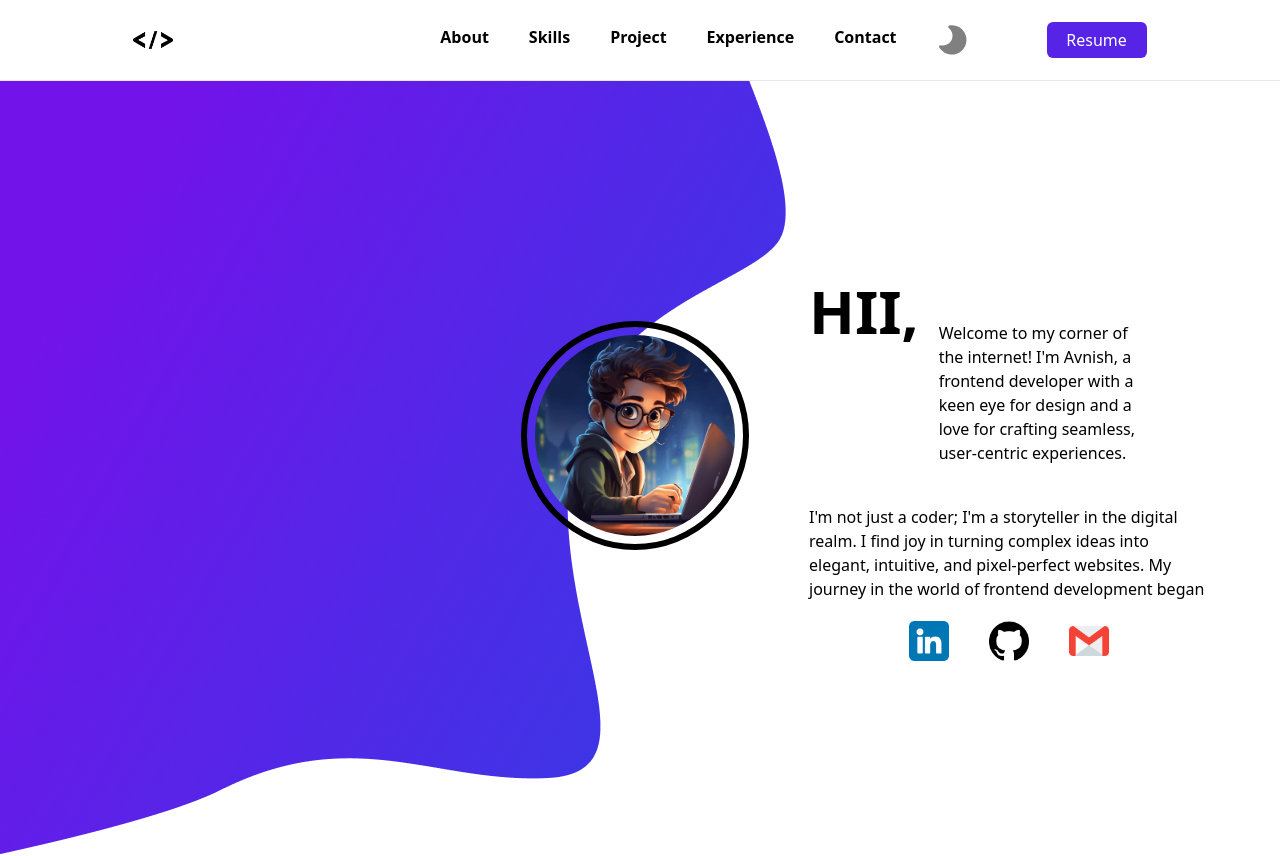
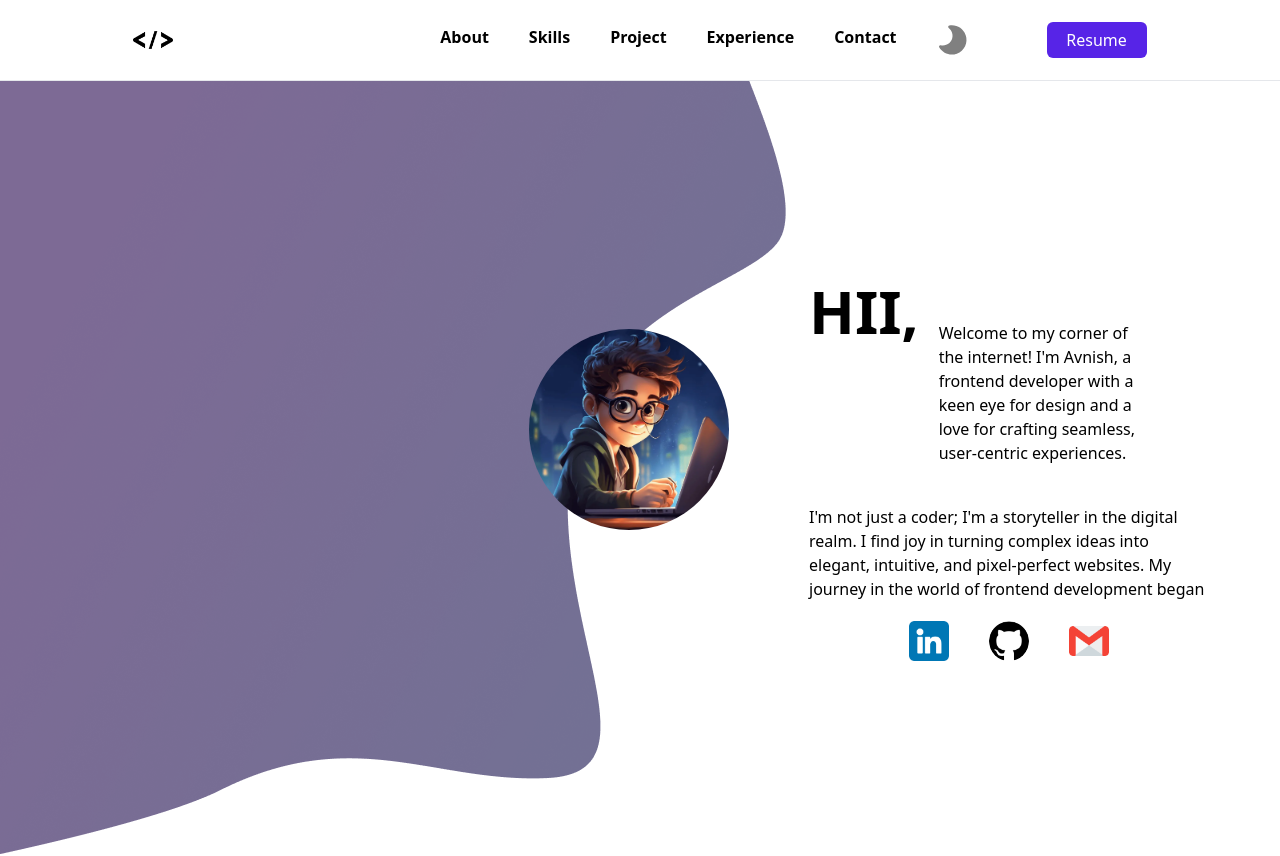
Before and after one commit to Avnish-v/portfolio, a React (Create React App) app: page / in a window 1280 px wide. Shown: the top 856 px of the page. Built offline with nearby package versions, Linux system fonts and the light colour scheme.

Commit message:
Added the hero image

```diff
--- a/src/Pages/App/App.js
+++ b/src/Pages/App/App.js
@@ -10,7 +10,7 @@ import { useContextData } from '../../Provider/Mode'
 const App = () => {
   const {mode} =useContextData();
   return (
-  <div style={{ backgroundColor: mode ? "black" : "white" }}>
+  <div style={{ backgroundColor: mode ? "#121212" : "white" , color : mode ? "white" : "black" }}>
     <Navbar/>
     <Hero/>
     <Skill/>
--- a/src/Pages/Contact.js
+++ b/src/Pages/Contact.js
@@ -7,7 +7,7 @@ const Contact = () => {
     <h1 className='text-4xl font-semibold '>Cont<span className='under'>act</span></h1>
     </div>
 <div className='flex justify-center '>
-<form action="https://getform.io/f/7f90499c-27d8-416c-a92a-6d05934f3b9d" className='border rounded-md p-10' method="POST">
+<form action="https://getform.io/f/7f90499c-27d8-416c-a92a-6d05934f3b9d" className='border rounded-lg p-10' method="POST">
     <div className='flex flex-col gap-5'>
  <div className='flex flex-col'>
     <label>Name</label>
--- a/src/Pages/Hero.js
+++ b/src/Pages/Hero.js
@@ -6,27 +6,27 @@ const Hero = () => {
   return (
 <div className='flex '>
     <div className='relative'>
-        <img src={Icons.Hero} />
+        <img src={Icons.Hero} style={{filter : mode ? "contrast(0.2)" :""}} alt='hero' />
         <div className='absolute top-[30%] left-[66%] '>
-        <div className='p-2 border-[6px] border-black rounded-full '><img src={Icons.programmer} className='rounded-full ' width={200} height={200}/></div>
+        <div className='p-2   rounded-full '><img src={Icons.programmer} className='rounded-full '  width={200} height={200}/></div>
     </div>
     </div>
 
     {/* //! second section */}
     <div className='flex flex-col justify-center  h-screen px-5 '>
         <div className='flex gap-x-5'>
-        <h1 className={`text-6xl font-bold ${mode ? "text-black" : 'text-white'}  `}>HII,</h1>
+        <h1 className={`text-6xl font-bold   `}>HII,</h1>
         <div className='w-[200px] my-10'>
-        <h2 className={`text-base ${mode ? "text-black" : 'text-white'} `}>Welcome to my corner of the internet! I'm Avnish, a frontend developer with a keen eye for design and a love for crafting seamless, user-centric experiences.</h2>
+        <h2 className={`text-base `}>Welcome to my corner of the internet! I'm Avnish, a frontend developer with a keen eye for design and a love for crafting seamless, user-centric experiences.</h2>
         </div>
         </div>
         <div className='flex justify-center'>
-            <p className={`w-[400px] ${mode ? "text-black" : 'text-white'} `}>I'm not just a coder; I'm a storyteller in the digital realm. I find joy in turning complex ideas into elegant, intuitive, and pixel-perfect websites. My journey in the world of frontend development began</p>
+            <p className={`w-[400px]  `}>I'm not just a coder; I'm a storyteller in the digital realm. I find joy in turning complex ideas into elegant, intuitive, and pixel-perfect websites. My journey in the world of frontend development began</p>
         </div>
         <div className='flex gap-10 justify-center my-5'>
 
             <img src={Icons.linkedin} alt="logo" className='w-10 h-10 hover:w-12 hover:h-12  transition hover:delay-300'/>
-            <img src={Icons.git} alt="logo" className='w-10 h-10 hover:w-12 hover:h-12  hover:delay-300'/>
+            <img src={Icons.git} alt="logo" className={`w-10 h-10 hover:w-12 hover:h-12  hover:delay-300  rounded-[50%]`} style={{background : mode ? "white" : ""}}/>
             <img src={Icons.mail} alt="logo" className='w-10 h-10  hover:w-12 hover:h-12  hover:delay-300'/>
     </div>
     </div>
--- a/src/Style/index.css
+++ b/src/Style/index.css
@@ -23,3 +23,7 @@
   background-position: top  bottom ;
  object-fit: cover;
 }
+
+*{
+  scroll-behavior: smooth;
+}
```
